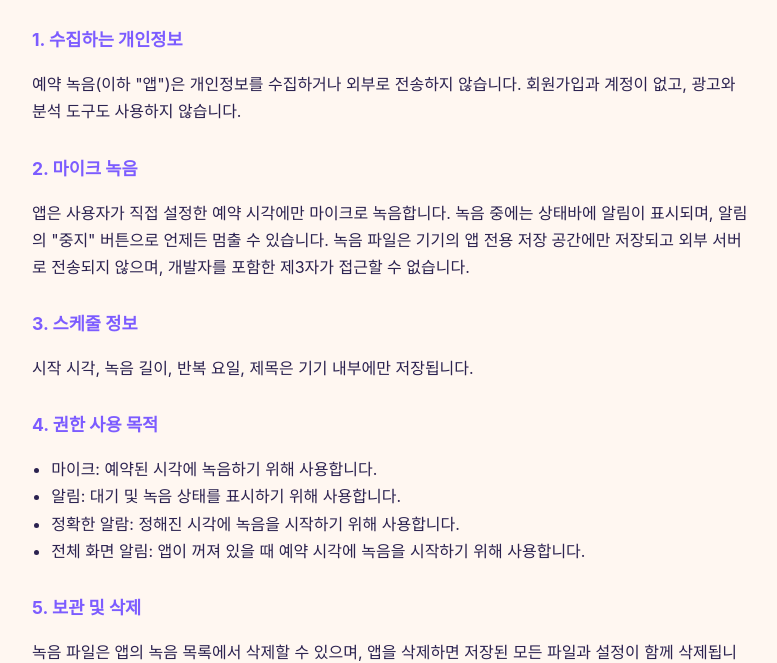
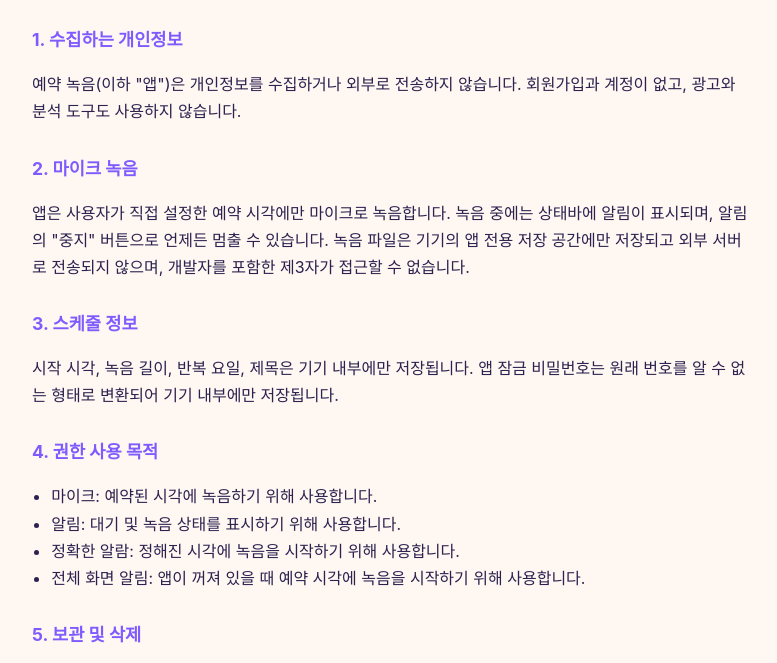
Before and after one commit to arnoa18/apps-privacy, a plain HTML site: page scheduled-recorder/index.html in a window 1280 px wide. Shown: the part 117-780 px from the top of the page, without its empty margins (248-1025 px from the left). Drawn offline with Linux system fonts and the light colour scheme.

Commit message:
scheduled-recorder: mention app lock password storage
Co-Authored-By: Claude Sonnet 5.5 <noreply@anthropic.com>

```diff
--- a/scheduled-recorder/index.html
+++ b/scheduled-recorder/index.html
@@ -26,7 +26,7 @@
   <p>앱은 사용자가 직접 설정한 예약 시각에만 마이크로 녹음합니다. 녹음 중에는 상태바에 알림이 표시되며, 알림의 "중지" 버튼으로 언제든 멈출 수 있습니다. 녹음 파일은 기기의 앱 전용 저장 공간에만 저장되고 외부 서버로 전송되지 않으며, 개발자를 포함한 제3자가 접근할 수 없습니다.</p>
 
   <h2>3. 스케줄 정보</h2>
-  <p>시작 시각, 녹음 길이, 반복 요일, 제목은 기기 내부에만 저장됩니다.</p>
+  <p>시작 시각, 녹음 길이, 반복 요일, 제목은 기기 내부에만 저장됩니다. 앱 잠금 비밀번호는 원래 번호를 알 수 없는 형태로 변환되어 기기 내부에만 저장됩니다.</p>
 
   <h2>4. 권한 사용 목적</h2>
   <ul>
```
